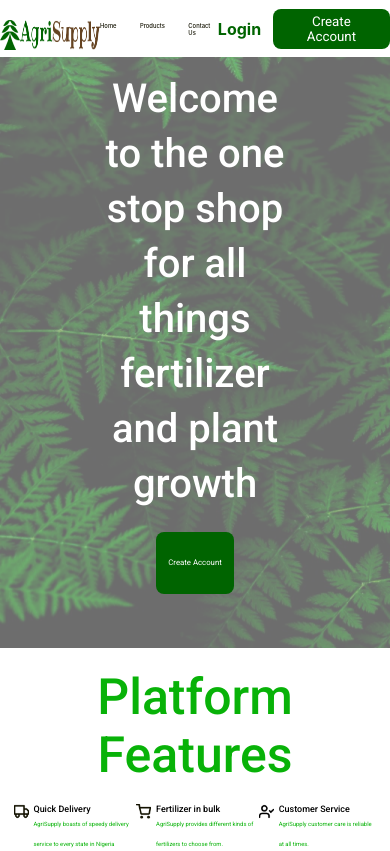
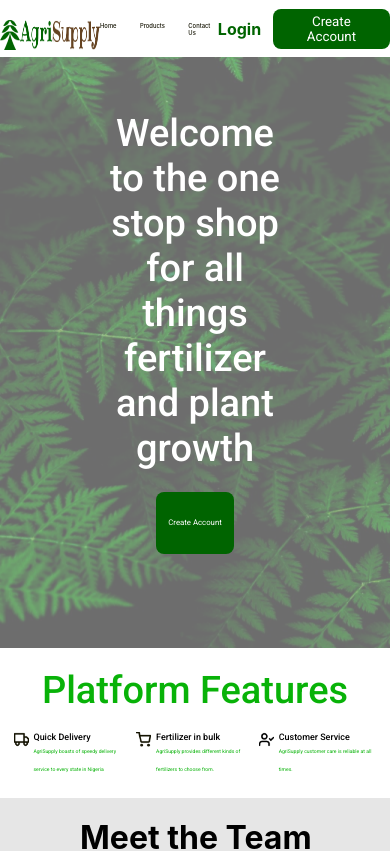
Before and after one commit to Maryann-01/AgroHub, a React (Create React App) app: page / in a window 390 px wide. Shown: the top 851 px of the page. Built offline with nearby package versions, Linux system fonts and the light colour scheme.

Commit message:
implemented change in the font size

```diff
--- a/src/components/Home/Home.css
+++ b/src/components/Home/Home.css
@@ -87,11 +87,11 @@ text-align: center;
 
 @media screen and (max-width: 768px) {
     .home-body h3{
-    font-size: 40px;
-    line-height: 55px;
+    font-size: 38px;
+    line-height: 45px;
     }
     .feat h2{
-        font-size: 50px;
+        font-size: 38px;
     }
     .feat-main{
         gap:1.4vw;
@@ -111,7 +111,8 @@ text-align: center;
 
     }
     .feature-par{
-    line-height: 20px;
+    line-height: 18px;
+    font-size: 1.3vw;
     }
     .home-body button span{
     font-size: 2vw;
```
